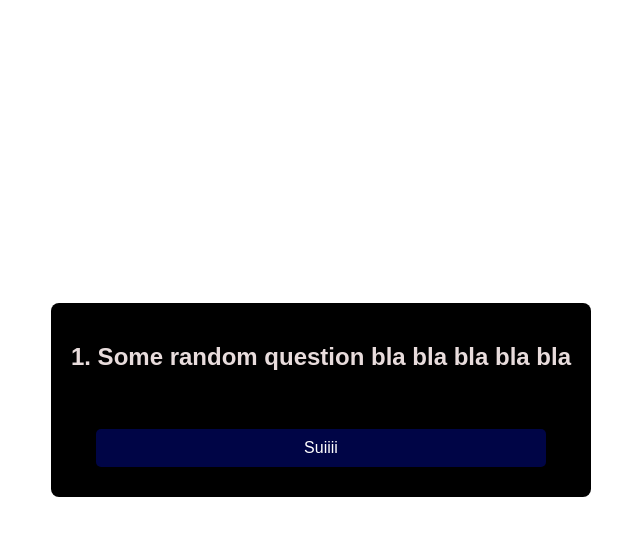
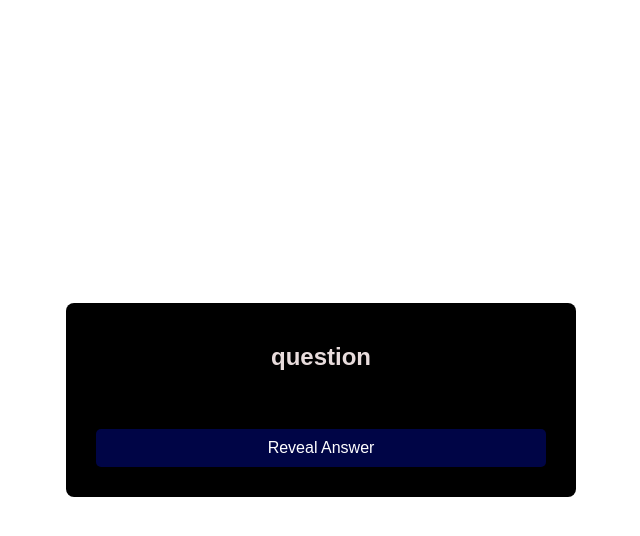
Before and after one commit to Lonesoldier230/JS_Quiz_Contest, a Django app: template sxj_quiz/front_end/template/round1.html in a window 1280 px wide. Shown: the top 536 px of the page, without its empty margins (319-959 px from the left). Run offline with Django 5.2, Linux system fonts and the light colour scheme; the template is opened without the code that fills it, so the values that code supplies are empty.

Commit message:
wtf do i write here?

```diff
--- a/sxj_quiz/front_end/static/json/rules.json
+++ b/sxj_quiz/front_end/static/json/rules.json
@@ -1,8 +1,8 @@
 {
     "rules1":[
         "1. Each team will be asked 5 questions. If the questions are not answered, they will get passed on to the next teams.",
-        "2. Correct answers will be awarded with 10 points. For the questions that are passed",
-        "3. The teams will be awarded with 5 points for each correct response.",
+        "2. each tem will be given 15 seconds to give their answer and correct answers will be awarded with 10 points.",
+        "3. For the questions that are passed the teams will be given 5 seconds to answer and correct answer will be awarded with 5 points for each correct response.",
         "4. The participants should be audible and clear when they respond to a question.",
         "5. Inaudibility, lack of clarity or confusion in answering the question will be taken as an incorrect response.",
         "6. A team’s first response will be taken as their final answer.",
--- a/sxj_quiz/front_end/template/round1.html
+++ b/sxj_quiz/front_end/template/round1.html
@@ -9,8 +9,8 @@
 </head>
 <body class="body">
     <div class="container">
-        <h2>1. Some random question bla bla bla bla bla <br><br></h2>
-                <button class="button">Suiiii</button>
+        <h2> question <br><br></h2>
+                <button class="button">Reveal Answer</button>
     </div>
 </body>
 </html>
```
